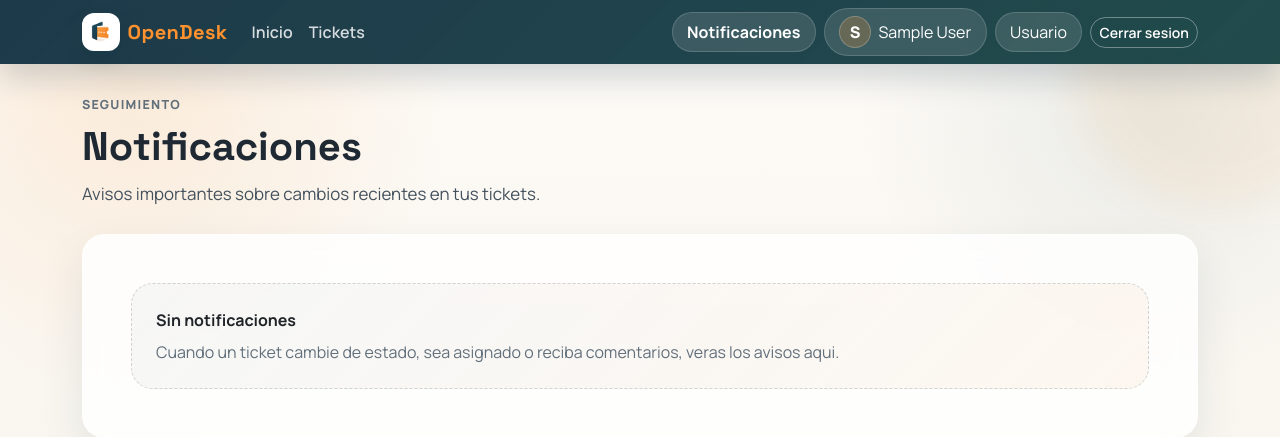
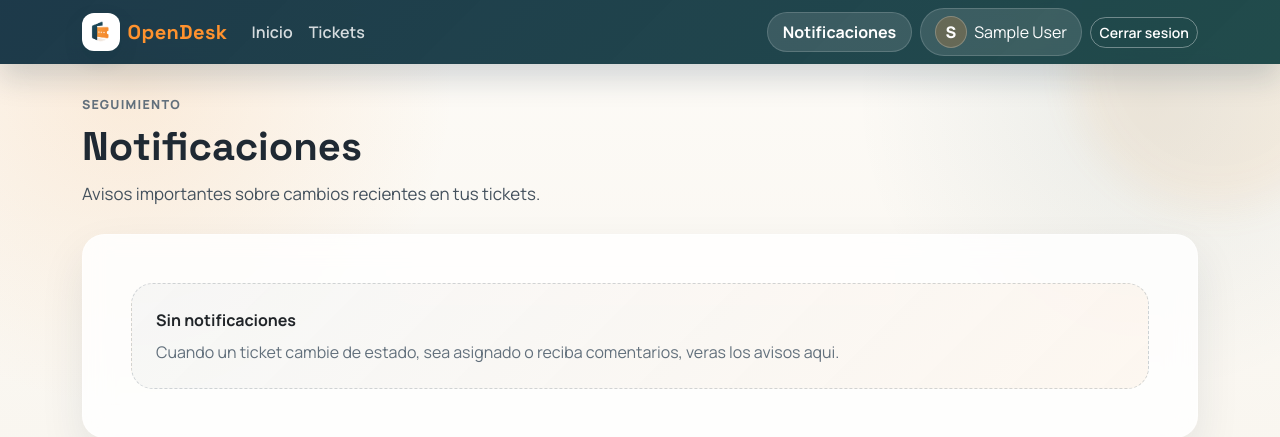
Before and after one commit to DarthMayan/opendesk, a Flask app: page /notifications in a window 1280 px wide. Shown: the top 437 px of the page. Run offline with Flask 3, Linux system fonts and the light colour scheme; the visitor is signed in with stand-in values (Sample User, id 1); data that the repository does not hold is empty.

Commit message:
se ajustan templates y html

```diff
--- a/app/templates/base.html
+++ b/app/templates/base.html
@@ -418,7 +418,6 @@
                         {% endif %}
                         <span>{{ current_user.name }}</span>
                     </a>
-                    <span class="od-chip text-capitalize">{{ current_user.role }}</span>
                     <a class="btn btn-sm od-outline-btn" href="{{ url_for('auth.logout') }}">Cerrar sesion</a>
                     {% else %}
                     <a class="btn btn-sm od-outline-btn" href="{{ url_for('auth.login') }}">Iniciar sesion</a>
```
Also changed, not shown: tests/test_smoke.py (+0 -1 lines).
